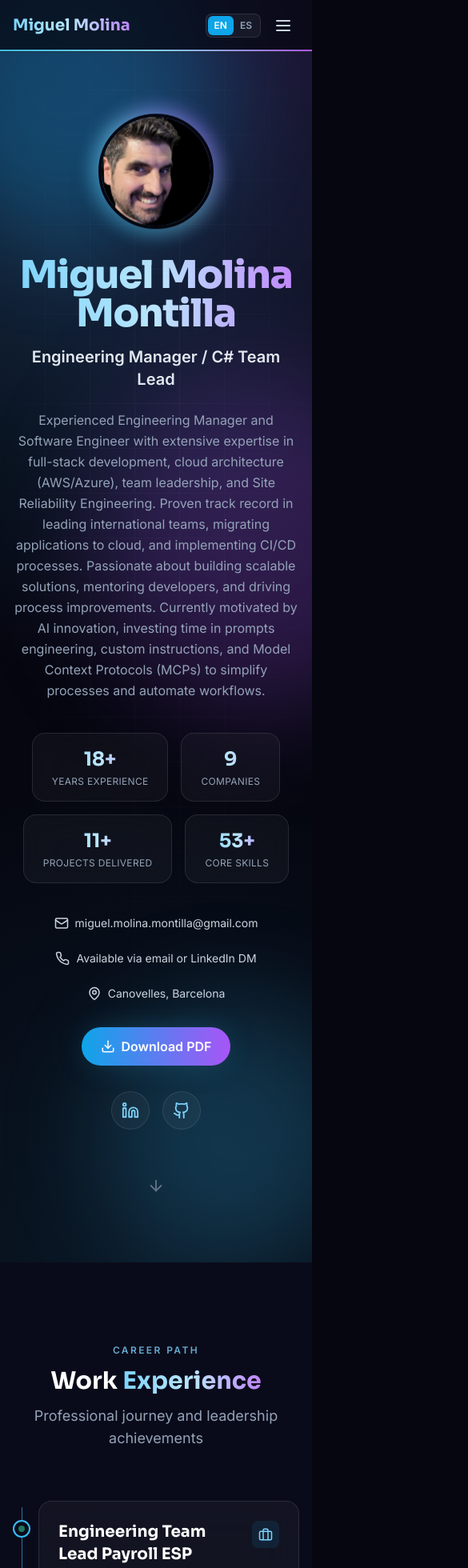
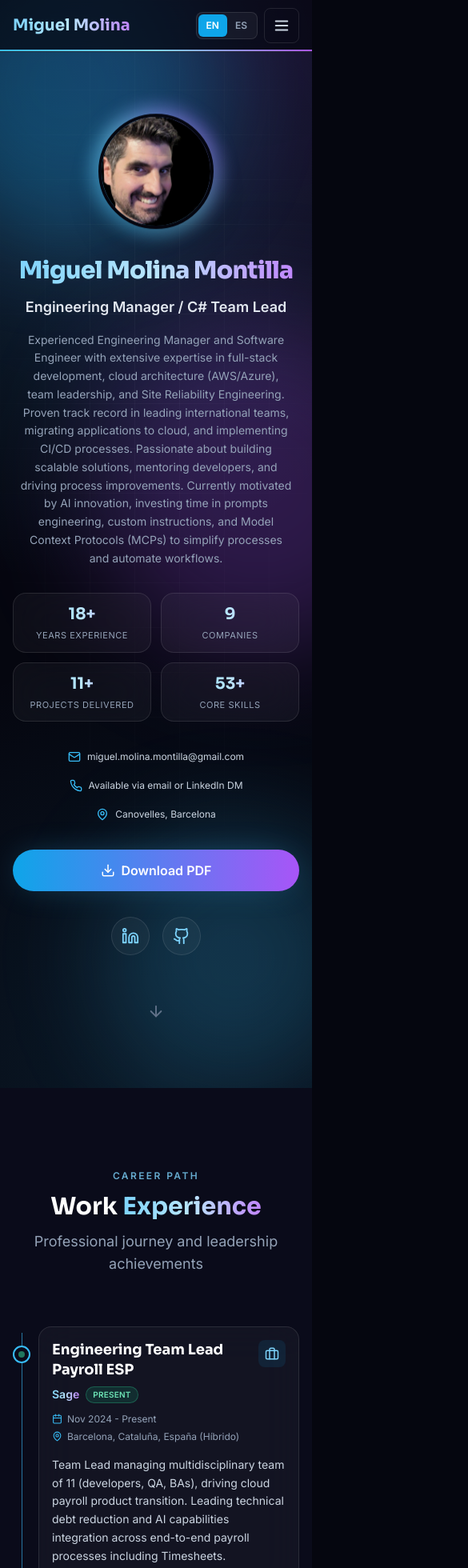
Before and after one commit to molidestroyer/cv-miguel-molina, a React (Vite) app: page / in a window 390 px wide. Shown: the top 1960 px of the page at 80% size, 585 px wide, since content can reach past the window. Built offline with nearby package versions, Linux system fonts and the light colour scheme.

Commit message:
fix(mobile): optimize mobile layout, typography, navigation menu and card paddings

```diff
--- a/src/components/ExperienceSection.tsx
+++ b/src/components/ExperienceSection.tsx
@@ -74,7 +74,7 @@ export default function ExperienceSection({ experiences, language = 'en' }: Expe
                 key={exp.id}
                 initial={{ opacity: 0, x: -24 }}
                 whileInView={{ opacity: 1, x: 0 }}
-                viewport={{ once: true, margin: '-80px' }}
+                viewport={{ once: true, margin: '-20px' }}
                 transition={{ duration: 0.5, delay: Math.min(index, 4) * 0.05, ease: [0.22, 1, 0.36, 1] }}
                 className="relative"
               >
@@ -84,35 +84,35 @@ export default function ExperienceSection({ experiences, language = 'en' }: Expe
                 </span>
 
                 {/* Content Card */}
-                <div className="glass-card p-6 hover:border-primary-400/40 hover:shadow-glow transition-all duration-300">
+                <div className="glass-card p-4 sm:p-6 hover:border-primary-400/40 hover:shadow-glow transition-all duration-300">
                   <div className="mb-4">
                     <div className="flex items-start justify-between gap-3 mb-2">
-                      <h3 className="text-xl font-display font-bold text-white">{exp.position}</h3>
+                      <h3 className="text-lg sm:text-xl font-display font-bold text-white leading-snug">{exp.position}</h3>
                       <CompanyBadge company={exp.company} />
                     </div>
                     <div className="flex flex-wrap items-center gap-2 mb-3">
-                      <p className="text-base font-semibold gradient-text">{exp.company}</p>
+                      <p className="text-sm sm:text-base font-semibold gradient-text">{exp.company}</p>
                       {exp.current && (
                         <span className="px-2 py-0.5 rounded-full text-[10px] font-semibold uppercase tracking-wide bg-emerald-500/15 text-emerald-300 border border-emerald-400/30">
                           {t.present}
                         </span>
                       )}
                     </div>
-                    <div className="flex flex-wrap gap-4 text-sm text-slate-400">
+                    <div className="flex flex-wrap gap-x-4 gap-y-1.5 text-xs sm:text-sm text-slate-400">
                       <div className="flex items-center gap-1.5">
-                        <Calendar size={14} />
+                        <Calendar size={13} className="text-primary-400 shrink-0" />
                         <span>
                           {formatDate(exp.startDate, language)} - {exp.current ? t.present : formatDate(exp.endDate, language)}
                         </span>
                       </div>
                       <div className="flex items-center gap-1.5">
-                        <MapPin size={14} />
+                        <MapPin size={13} className="text-primary-400 shrink-0" />
                         <span>{exp.location}</span>
                       </div>
                     </div>
                   </div>
 
-                  <p className="text-slate-300 mb-4">{exp.description}</p>
+                  <p className="text-slate-300 text-sm sm:text-base mb-4 leading-relaxed">{exp.description}</p>
 
                   {exp.achievements.length > 0 && (
                     <div className="mb-4">
--- a/src/components/Navbar.tsx
+++ b/src/components/Navbar.tsx
@@ -161,8 +161,9 @@ export default function Navbar({ onSearch, language, onLanguageChange }: NavbarP
               <button
                 type="button"
                 onClick={() => onLanguageChange('en')}
-                className={`px-2 py-1 rounded-md transition-all ${
-                  language === 'en' ? 'bg-primary-500 text-white font-bold' : 'text-slate-400'
+                aria-label="Switch to English"
+                className={`px-2.5 py-1.5 rounded-md transition-all ${
+                  language === 'en' ? 'bg-primary-500 text-white font-bold shadow-sm' : 'text-slate-400 hover:text-white'
                 }`}
               >
                 EN
@@ -170,8 +171,9 @@ export default function Navbar({ onSearch, language, onLanguageChange }: NavbarP
               <button
                 type="button"
                 onClick={() => onLanguageChange('es')}
-                className={`px-2 py-1 rounded-md transition-all ${
-                  language === 'es' ? 'bg-primary-500 text-white font-bold' : 'text-slate-400'
+                aria-label="Cambiar a Español"
+                className={`px-2.5 py-1.5 rounded-md transition-all ${
+                  language === 'es' ? 'bg-primary-500 text-white font-bold shadow-sm' : 'text-slate-400 hover:text-white'
                 }`}
               >
                 ES
@@ -179,33 +181,36 @@ export default function Navbar({ onSearch, language, onLanguageChange }: NavbarP
             </div>
 
             <button
+              type="button"
               onClick={() => setIsOpen(!isOpen)}
-              className="p-2 rounded-lg text-slate-300 hover:bg-white/10"
+              aria-expanded={isOpen}
+              aria-label={isOpen ? 'Close menu' : 'Open menu'}
+              className="p-2.5 rounded-lg text-slate-300 hover:text-white hover:bg-white/10 active:scale-95 transition-all border border-white/10"
             >
-              {isOpen ? <X size={24} /> : <Menu size={24} />}
+              {isOpen ? <X size={22} /> : <Menu size={22} />}
             </button>
           </div>
         </div>
 
-        {/* Mobile Navigation */}
+        {/* Mobile Navigation Dropdown */}
         <AnimatePresence>
           {isOpen && (
             <motion.div
               initial={{ height: 0, opacity: 0 }}
               animate={{ height: 'auto', opacity: 1 }}
               exit={{ height: 0, opacity: 0 }}
-              transition={{ duration: 0.25 }}
-              className="md:hidden overflow-hidden"
+              transition={{ duration: 0.25, ease: [0.22, 1, 0.36, 1] }}
+              className="md:hidden overflow-hidden border-t border-white/10 bg-slate-950/95 backdrop-blur-2xl -mx-4 px-4 sm:-mx-6 sm:px-6 shadow-2xl"
             >
-              <div className="pb-4">
-                <div className="mb-3 relative">
-                  <Search size={15} className="absolute left-3 top-1/2 -translate-y-1/2 text-slate-500" />
+              <div className="py-4 space-y-3">
+                <div className="relative">
+                  <Search size={16} className="absolute left-3.5 top-1/2 -translate-y-1/2 text-slate-500" />
                   <input
                     type="text"
                     placeholder={t.searchPlaceholder}
                     value={searchQuery}
                     onChange={handleSearchChange}
-                    className="w-full pl-9 pr-4 py-2 bg-white/5 border border-white/10 rounded-lg text-white placeholder:text-slate-500 focus:outline-none focus:ring-2 focus:ring-primary-500/60"
+                    className="w-full pl-10 pr-4 py-2.5 bg-white/5 border border-white/10 rounded-xl text-white placeholder:text-slate-500 focus:outline-none focus:ring-2 focus:ring-primary-500/60 text-sm"
                   />
                 </div>
                 <div className="space-y-1">
@@ -215,22 +220,26 @@ export default function Navbar({ onSearch, language, onLanguageChange }: NavbarP
                     return (
                       <button
                         key={item.id}
+                        type="button"
                         onClick={() => handleNavClick(item.id)}
-                        className={`flex items-center gap-2 w-full px-4 py-3 rounded-lg transition-colors ${
-                          isActive ? 'bg-white/10 text-white' : 'text-slate-300 hover:bg-white/5 hover:text-white'
+                        className={`flex items-center gap-3 w-full px-4 py-3 rounded-xl text-left text-sm font-medium transition-all ${
+                          isActive
+                            ? 'bg-primary-500/15 text-primary-300 border border-primary-500/30'
+                            : 'text-slate-300 hover:bg-white/5 hover:text-white'
                         }`}
                       >
-                        <Icon size={18} />
-                        <span className="font-medium">{item.label}</span>
+                        <Icon size={18} className={isActive ? 'text-primary-400' : 'text-slate-400'} />
+                        <span>{item.label}</span>
                       </button>
                     );
                   })}
                   <button
+                    type="button"
                     onClick={() => {
                       setIsOpen(false);
                       downloadCvPdf(language);
                     }}
-                    className="flex items-center gap-2 w-full px-4 py-3 rounded-lg font-semibold text-white bg-gradient-to-r from-primary-500 to-accent-500"
+                    className="flex items-center justify-center gap-2 w-full mt-2 px-4 py-3 rounded-xl font-semibold text-white bg-gradient-to-r from-primary-500 to-accent-500 shadow-glow active:scale-[0.98] transition-all"
                   >
                     <Download size={18} />
                     <span>{language === 'es' ? 'Descargar PDF' : 'Download PDF'}</span>
--- a/src/components/ProfileSection.tsx
+++ b/src/components/ProfileSection.tsx
@@ -62,7 +62,7 @@ export default function ProfileSection({ name, title, summary, contact, stats, l
             initial={{ opacity: 0, y: 16 }}
             animate={{ opacity: 1, y: 0 }}
             transition={{ duration: 0.6, delay: 0.15, ease: [0.22, 1, 0.36, 1] }}
-            className="text-5xl md:text-7xl font-display font-extrabold gradient-text mb-4 tracking-tight"
+            className="text-3xl sm:text-5xl md:text-7xl font-display font-extrabold gradient-text mb-3 sm:mb-4 tracking-tight leading-tight"
           >
             {name}
           </motion.h1>
@@ -70,7 +70,7 @@ export default function ProfileSection({ name, title, summary, contact, stats, l
             initial={{ opacity: 0, y: 16 }}
             animate={{ opacity: 1, y: 0 }}
             transition={{ duration: 0.6, delay: 0.25, ease: [0.22, 1, 0.36, 1] }}
-            className="text-xl md:text-2xl text-slate-200 font-semibold mb-6"
+            className="text-lg sm:text-xl md:text-2xl text-slate-200 font-semibold mb-4 sm:mb-6"
           >
             {title}
           </motion.p>
@@ -80,7 +80,7 @@ export default function ProfileSection({ name, title, summary, contact, stats, l
             initial={{ opacity: 0, y: 16 }}
             animate={{ opacity: 1, y: 0 }}
             transition={{ duration: 0.6, delay: 0.35, ease: [0.22, 1, 0.36, 1] }}
-            className="text-base md:text-lg text-slate-400 max-w-3xl mx-auto mb-10 leading-relaxed"
+            className="text-sm sm:text-base md:text-lg text-slate-400 max-w-3xl mx-auto mb-8 sm:mb-10 leading-relaxed px-2"
           >
             {summary}
           </motion.p>
@@ -90,12 +90,12 @@ export default function ProfileSection({ name, title, summary, contact, stats, l
             initial={{ opacity: 0, y: 16 }}
             animate={{ opacity: 1, y: 0 }}
             transition={{ duration: 0.6, delay: 0.45, ease: [0.22, 1, 0.36, 1] }}
-            className="flex flex-wrap justify-center gap-4 md:gap-6 mb-10"
+            className="grid grid-cols-2 sm:flex sm:flex-wrap justify-center gap-3 sm:gap-4 md:gap-6 mb-8 sm:mb-10 max-w-2xl mx-auto"
           >
             {stats.map((stat) => (
-              <div key={stat.label} className="glass-card px-6 py-4 min-w-[120px]">
-                <div className="text-2xl md:text-3xl font-display font-bold gradient-text">{stat.value}</div>
-                <div className="text-xs text-slate-400 uppercase tracking-wide mt-1">{stat.label}</div>
+              <div key={stat.label} className="glass-card px-4 py-3 sm:px-6 sm:py-4 text-center">
+                <div className="text-xl sm:text-2xl md:text-3xl font-display font-bold gradient-text">{stat.value}</div>
+                <div className="text-[11px] sm:text-xs text-slate-400 uppercase tracking-wider mt-1">{stat.label}</div>
               </div>
             ))}
           </motion.div>
@@ -105,25 +105,25 @@ export default function ProfileSection({ name, title, summary, contact, stats, l
             initial={{ opacity: 0, y: 16 }}
             animate={{ opacity: 1, y: 0 }}
             transition={{ duration: 0.6, delay: 0.55, ease: [0.22, 1, 0.36, 1] }}
-            className="flex flex-wrap justify-center gap-6 mb-8"
+            className="flex flex-col sm:flex-row flex-wrap items-center justify-center gap-3 sm:gap-6 mb-8 text-center"
           >
             <a
               href={`mailto:${contact.email}`}
-              className="flex items-center gap-2 text-slate-300 hover:text-primary-300 transition-colors"
+              className="flex items-center gap-2 text-slate-300 hover:text-primary-300 transition-colors py-1"
             >
-              <Mail size={18} />
-              <span className="text-sm">{contact.email}</span>
+              <Mail size={16} className="text-primary-400 shrink-0" />
+              <span className="text-xs sm:text-sm break-all">{contact.email}</span>
             </a>
             <a
               href={`tel:${contact.phone}`}
-              className="flex items-center gap-2 text-slate-300 hover:text-primary-300 transition-colors"
+              className="flex items-center gap-2 text-slate-300 hover:text-primary-300 transition-colors py-1"
             >
-              <Phone size={18} />
-              <span className="text-sm">{contact.phone}</span>
+              <Phone size={16} className="text-primary-400 shrink-0" />
+              <span className="text-xs sm:text-sm">{contact.phone}</span>
             </a>
-            <div className="flex items-center gap-2 text-slate-300">
-              <MapPin size={18} />
-              <span className="text-sm">{contact.location}</span>
+            <div className="flex items-center gap-2 text-slate-300 py-1">
+              <MapPin size={16} className="text-primary-400 shrink-0" />
+              <span className="text-xs sm:text-sm">{contact.location}</span>
             </div>
           </motion.div>
 
@@ -136,7 +136,7 @@ export default function ProfileSection({ name, title, summary, contact, stats, l
           >
             <button
               onClick={() => downloadCvPdf(language)}
-              className="group flex items-center gap-2 px-6 py-3 rounded-full font-semibold text-white bg-gradient-to-r from-primary-500 to-accent-500 hover:from-primary-400 hover:to-accent-400 shadow-glow hover:shadow-glow-accent transition-all"
+              className="group flex items-center justify-center gap-2 w-full sm:w-auto px-6 py-3.5 rounded-full font-semibold text-white bg-gradient-to-r from-primary-500 to-accent-500 hover:from-primary-400 hover:to-accent-400 shadow-glow hover:shadow-glow-accent transition-all active:scale-95"
             >
               <Download size={18} className="transition-transform group-hover:translate-y-0.5" />
               <span>{t.downloadPdf}</span>
--- a/src/components/RecommendationsSection.tsx
+++ b/src/components/RecommendationsSection.tsx
@@ -27,9 +27,9 @@ export default function RecommendationsSection({ recommendations, language = 'en
         <div className="grid grid-cols-1 md:grid-cols-2 gap-6">
           {recommendations.map((rec, i) => (
             <Reveal key={rec.id} delay={i * 0.08}>
-              <div className="relative glass-card p-8 h-full hover:border-primary-400/40 hover:shadow-glow transition-all duration-300">
-                <Quote className="absolute top-6 right-6 text-primary-500/20" size={48} />
-                <p className="relative text-slate-300 leading-relaxed mb-6 italic">"{rec.text}"</p>
+              <div className="relative glass-card p-5 sm:p-8 h-full hover:border-primary-400/40 hover:shadow-glow transition-all duration-300">
+                <Quote className="absolute top-5 right-5 sm:top-6 sm:right-6 text-primary-500/20 w-8 h-8 sm:w-12 sm:h-12" />
+                <p className="relative text-slate-300 leading-relaxed mb-6 italic text-sm sm:text-base">"{rec.text}"</p>
                 <div className="relative flex items-center justify-between gap-3 pt-4 border-t border-white/10">
                   <div>
                     {rec.linkedinUrl ? (
--- a/src/components/Reveal.tsx
+++ b/src/components/Reveal.tsx
@@ -14,8 +14,8 @@ export default function Reveal({ children, delay = 0, y = 24, className }: Revea
       className={className}
       initial={{ opacity: 0, y }}
       whileInView={{ opacity: 1, y: 0 }}
-      viewport={{ once: true, margin: '-80px' }}
-      transition={{ duration: 0.6, delay, ease: [0.22, 1, 0.36, 1] }}
+      viewport={{ once: true, margin: '-20px' }}
+      transition={{ duration: 0.5, delay, ease: [0.22, 1, 0.36, 1] }}
     >
       {children}
     </motion.div>
--- a/src/index.css
+++ b/src/index.css
@@ -19,6 +19,11 @@ body {
   margin: 0;
   min-height: 100vh;
   background-color: #05060f;
+  overflow-x: hidden;
+}
+
+html {
+  overflow-x: hidden;
 }
 
 * {
```
Also changed, not shown: src/components/CertificationsSection.tsx (+8 -8 lines), src/components/EducationSection.tsx (+9 -9 lines), src/components/ProjectsSection.tsx (+34 -34 lines), src/components/SkillsSection.tsx (+8 -6 lines).
